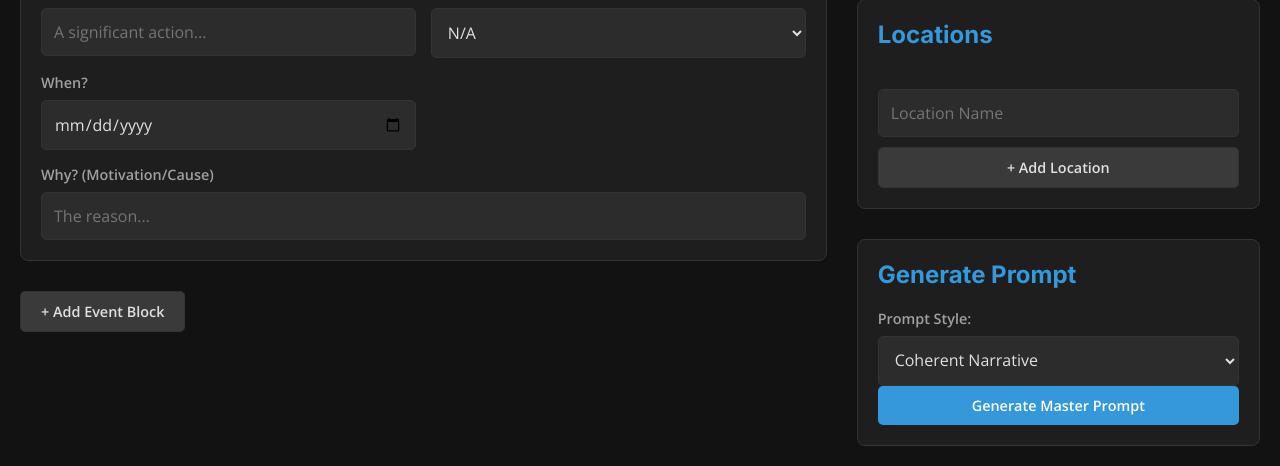
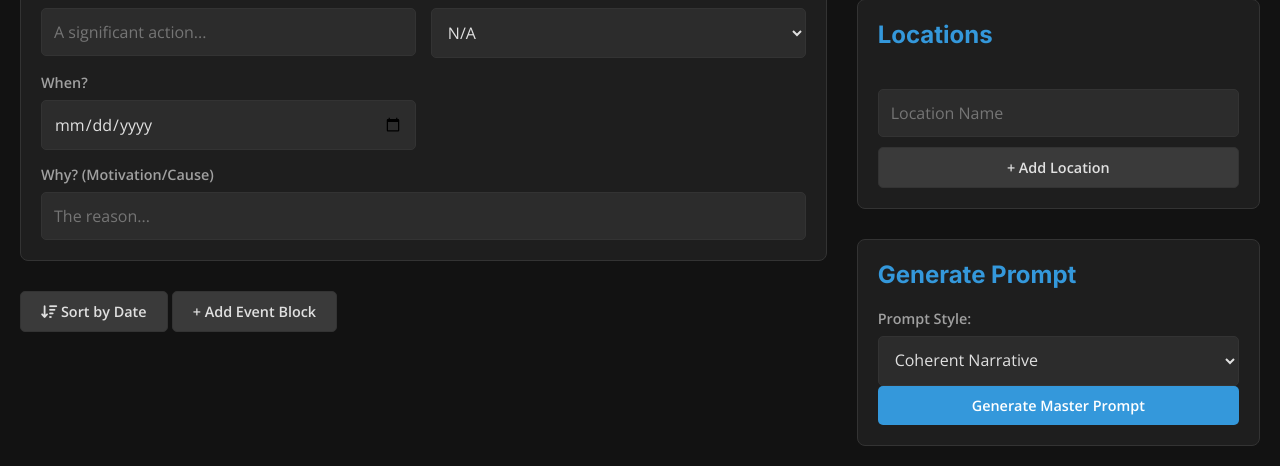
Before and after one commit to nathanfx330/Report-Engine, a Flask app: page / in a window 1280 px wide. Shown: the part 401-867 px from the top of the page. Run offline with Flask 3, Linux system fonts and the light colour scheme; data comes from the database, SQL or seed files in the repository; data that the repository does not hold is empty.

Commit message:
Update index.html

```diff
--- a/templates/index.html
+++ b/templates/index.html
@@ -30,7 +30,16 @@
         <div class="main-container">
             <div class="events-column">
                 <div id="event-blocks-container"></div>
-                <button type="button" id="add-event-btn" class="btn btn-secondary">+ Add Event Block</button>
+                <!-- *** MODIFIED BLOCK: Added a container and the new Sort button *** -->
+                <div class="event-actions-container">
+                    <button type="button" id="sort-events-btn" class="btn btn-secondary">
+                        <i class="fas fa-sort-amount-down"></i> Sort by Date
+                    </button>
+                    <button type="button" id="add-event-btn" class="btn btn-secondary">
+                        + Add Event Block
+                    </button>
+                </div>
+                <!-- *** END OF MODIFIED BLOCK *** -->
             </div>
             <div class="sidebar-column">
                 <div class="entity-manager panel">
```
